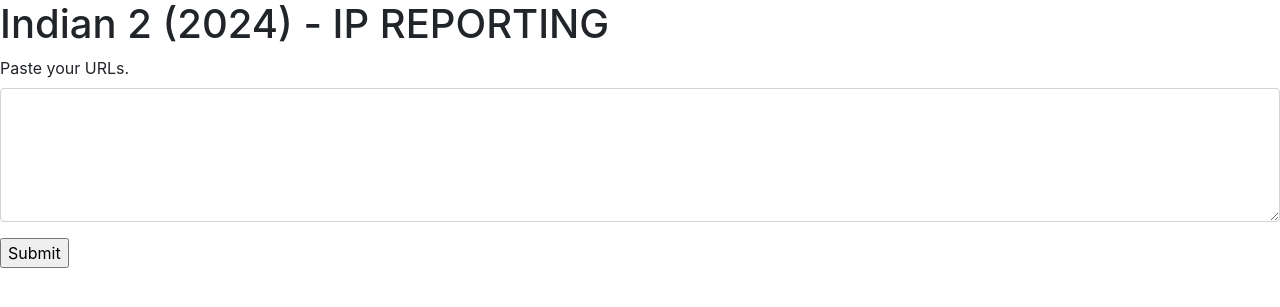
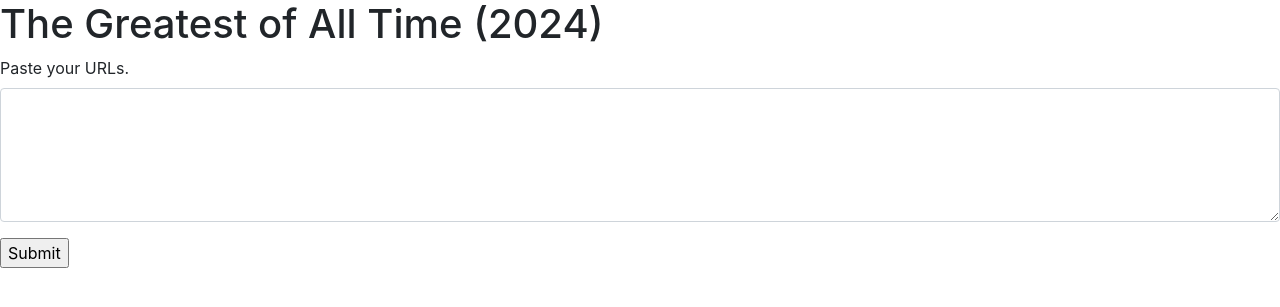
Before and after one commit to citycrasher/IP_reporting, a Flask app: page / in a window 1280 px wide. Shown: the top 307 px of the page. Run offline with Flask 3, Linux system fonts and the light colour scheme.

Commit message:
Update form.html
The Greatest of All Time (2024)

```diff
--- a/templates/form.html
+++ b/templates/form.html
@@ -11,7 +11,7 @@
     <title>BLOCK-X</title>
   </head>
   <body>
-    <h1>Indian 2 (2024) - IP REPORTING</h1>
+    <h1>The Greatest of All Time (2024)</h1>
     <!-- ALERT -->
 
     {% if status == "success" %}
```
